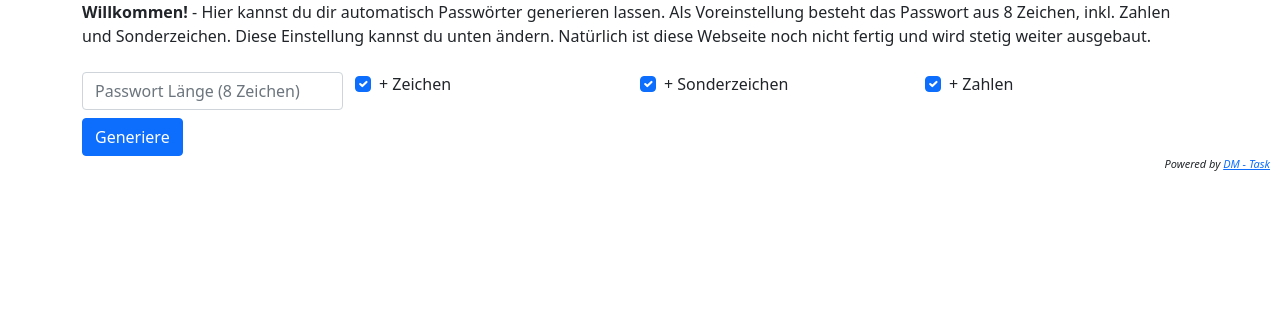
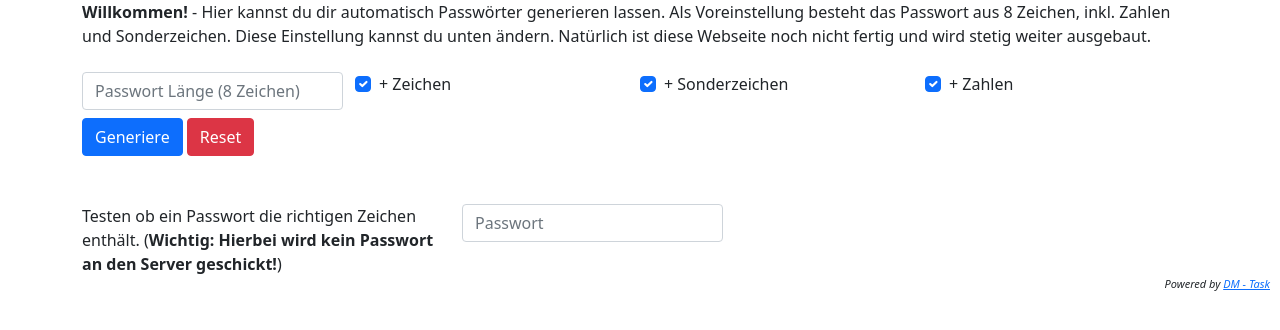
Before and after one commit to dmtask/generator, a PHP site: page / in a window 1280 px wide. Shown: the top 330 px of the page. Run offline with PHP 8.4, Linux system fonts and the light colour scheme.

Commit message:
Aktueller Stand

```diff
--- a/assets/generator.js
+++ b/assets/generator.js
@@ -21,3 +21,7 @@ function pwGenerate() {
         $('.passwort_container').removeClass('passwort_container_hide');
     });
 }
+
+function testPw() {
+
+}
--- a/index.php
+++ b/index.php
@@ -22,7 +22,7 @@
     <meta name="viewport" content="width=device-width, initial-scale=1" />
     <meta name="description" content="Passwort Generator - Einfach sichere Passwörter erstellen" />
     <meta name="keywords" content="Passwort, Passwort erstellen, erstellen, sicher, Passwörter, sichere Passwörter, generieren, passwort generator"/>
-    <meta name="author" content="Daniel Mertgen (dm-task.de)" />
+    <meta name="author" content="Daniel Mertgen (dmtask.web.app)" />
     <meta name="robots" content="index"/>
     <title>Passwort Generator</title>
     <link href="https://cdn.jsdelivr.net/npm/bootstrap@5.0.0-beta1/dist/css/bootstrap.min.css" rel="stylesheet" crossorigin="anonymous" />
@@ -62,12 +62,20 @@
       <div class="row mt-2">
         <div class="col-12">
           <button type="button" class="btn btn-primary" onclick="pwGenerate();">Generiere</button>
+          <button type="button" class="btn btn-danger" onclick="document.location.reload();">Reset</button>
         </div>
       </div>
       <div class="row mt-2 ml-0 mr-0 passwort_container passwort_container_hide">
         <div class="col-12 alert alert-success">
           <div id="passworts"></div>
         </div>
+      </div>
+      <div class="row mt-5 ml-0 mr-0">
+        <div class="col-4">Testen ob ein Passwort die richtigen Zeichen enthält. (<b>Wichtig: Hierbei wird kein Passwort an den Server geschickt!</b>)</div>
+        <div class="col-3">
+          <input class="form-control" type="text" value="" placeholder="Passwort" onkeyup="testPw();">
+        </div>
+        <div class="col-4"></div>
       </div>
     </div>
     <footer>
```
